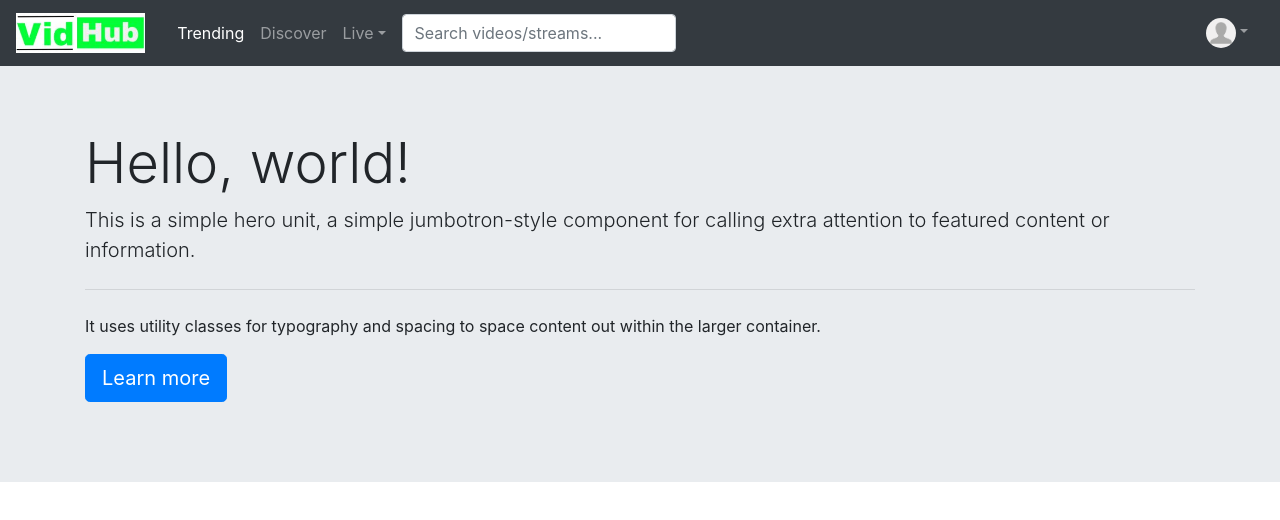
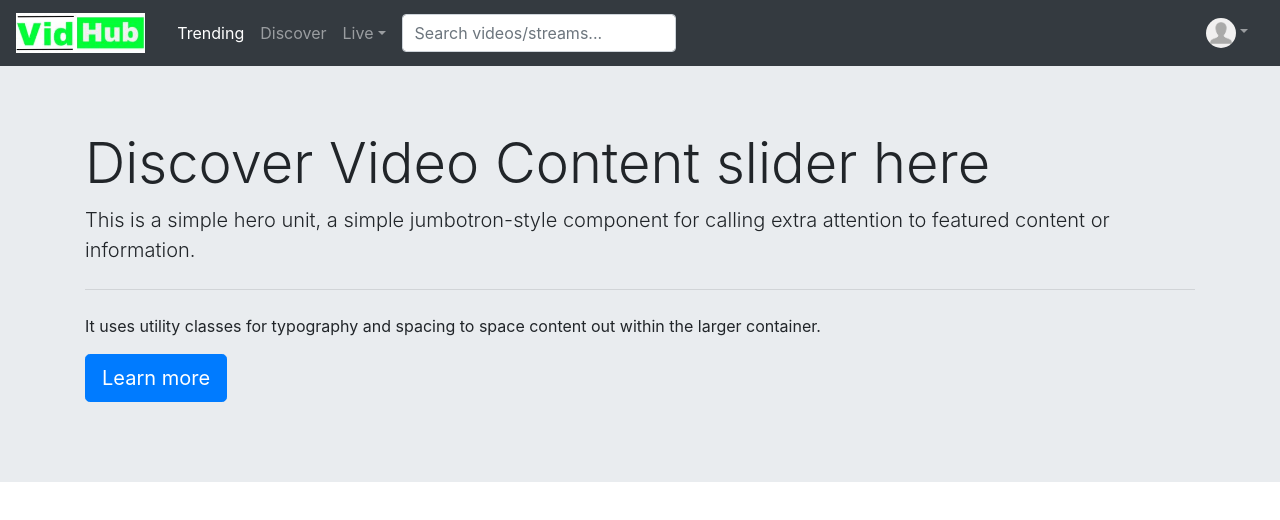
Before and after one commit to ahtee/vidhub, a React (Create React App) app: page /discover in a window 1280 px wide. Shown: the top 520 px of the page. Built offline with nearby package versions, Linux system fonts and the light colour scheme.

Commit message:
content for discover

```diff
--- a/src/Discover.js
+++ b/src/Discover.js
@@ -10,7 +10,7 @@ export default class PageComponent extends Component {
 
         <div className="jumbotron jumbotron-fluid">
             <div className="container">
-            <h1 className="display-4">Hello, world!</h1>
+            <h1 className="display-4">Discover Video Content slider here</h1>
             <p className="lead">This is a simple hero unit, a simple jumbotron-style component for calling extra attention to featured content or information.</p>
             <hr className="my-4" />
             <p>It uses utility classes for typography and spacing to space content out within the larger container.</p>
```
